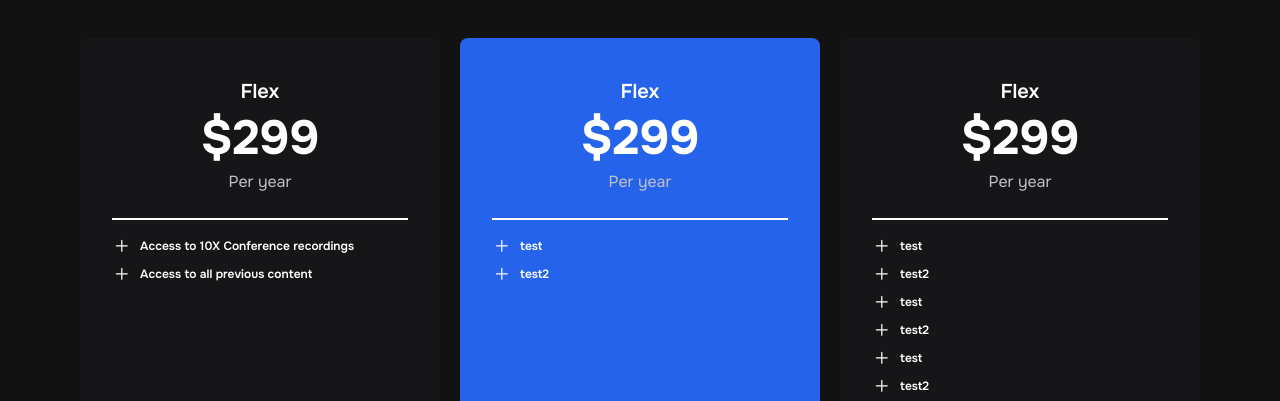
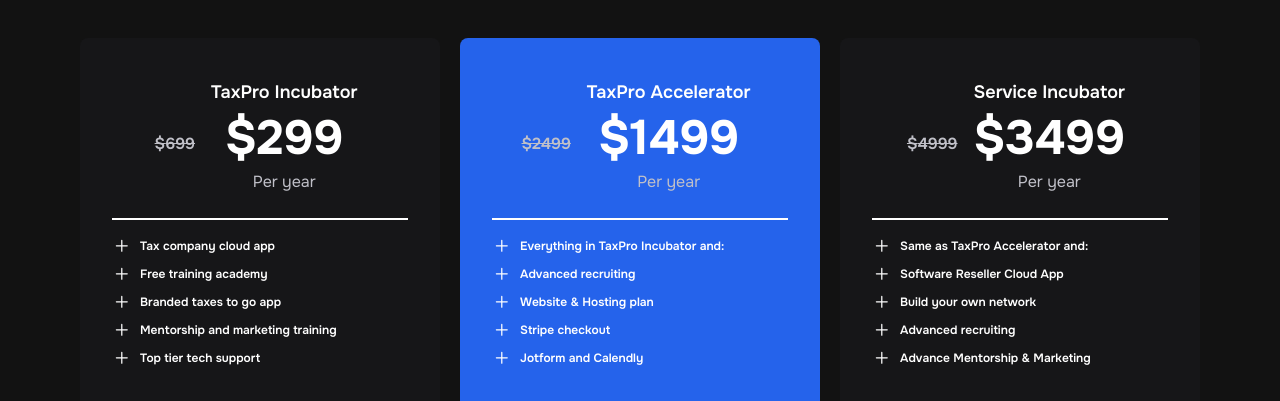
Before and after one commit to natzgg/servizen, a Next.js app: page / in a window 1280 px wide. Shown: the part 2393-2794 px from the top of the page. Built offline with nearby package versions, Linux system fonts and the light colour scheme.

Commit message:
Updated pricing page

```diff
--- a/app/(home)/_components/pricing/pricing-button.tsx
+++ b/app/(home)/_components/pricing/pricing-button.tsx
@@ -1,10 +1,25 @@
 "use client";
 
-const PricingButton = ({ title }: { title: string }) => {
+import { cn } from "@/lib/utils";
+
+const PricingButton = ({
+  title,
+  recommended,
+}: {
+  title: string;
+  recommended: boolean;
+}) => {
   return (
-    <div className="px-4 w-full">
-      <button className="py-2 ring-1 ring-white rounded-lg w-full">
-        <span className="font-semibold">Choose {title} plan</span>
+    <div className="w-full mt-5">
+      <button
+        className={cn(
+          "py-3 rounded-lg w-full",
+          recommended
+            ? "bg-basedarker"
+            : "ring-1 ring-white hover:ring-white/70 duration-300"
+        )}
+      >
+        <span className="font-semibold text-sm">Choose {title} plan</span>
       </button>
     </div>
   );
--- a/app/(home)/_components/pricing/pricing-card.tsx
+++ b/app/(home)/_components/pricing/pricing-card.tsx
@@ -6,9 +6,11 @@
   price,
   features,
   recommended,
+  regular_price,
 }: {
   label: string;
   price: string;
+  regular_price: string;
   features: String[];
   recommended: boolean;
 }) => {
@@ -20,11 +22,17 @@
       )}
     >
       <div className="flex flex-col w-full">
-        <div className="flex flex-col justify-center items-center p-2 border-white border-b-2 space-y-2 pb-6">
-          <h2 className="text-xl font-semibold">{label}</h2>
-          <h1 className="text-5xl font-bold">${price}</h1>
-          <h3 className="text-basetext">Per year</h3>
+        <div className="flex items-center justify-center border-white border-b-2 gap-2">
+          <span className="line-through text-basetext font-semibold">
+            ${regular_price}
+          </span>
+          <div className="flex flex-col justify-center items-center p-2 space-y-2 pb-6">
+            <h2 className="text-lg font-semibold text-center">{label}</h2>
+            <h1 className="text-5xl font-bold">${price}</h1>
+            <h3 className="text-basetext">Per year</h3>
+          </div>
         </div>
+
         <div className="flex flex-col gap-2 py-4">
           {features.map((feature, i) => (
             <div
@@ -37,7 +45,7 @@
           ))}
         </div>
       </div>
-      <PricingButton title={label} />
+      <PricingButton title={label} recommended={recommended} />
     </div>
   );
 };
--- a/app/(home)/_components/pricing/pricing.tsx
+++ b/app/(home)/_components/pricing/pricing.tsx
@@ -9,34 +9,43 @@
       </div>
       <div className="grid grid-cols-1 lg:grid-cols-3 gap-5 w-full min-h-full">
         <PricingCard
-          label="Flex"
+          label="TaxPro Incubator"
           price="299"
+          regular_price="699"
           features={[
-            "Access to 10X Conference recordings",
-            "Access to all previous content",
+            "Tax company cloud app",
+            "Free training academy",
+            "Branded taxes to go app",
+            "Mentorship and marketing training",
+            "Top tier tech support",
           ]}
           recommended={false}
         />
         <PricingCard
+          label="TaxPro Accelerator"
+          price="1499"
+          regular_price="2499"
+          features={[
+            "Everything in TaxPro Incubator and:",
+            "Advanced recruiting",
+            "Website & Hosting plan",
+            "Stripe checkout",
+            "Jotform and Calendly",
+          ]}
           recommended={true}
-          label="Flex"
-          price="299"
-          features={["test", "test2"]}
         />
         <PricingCard
-          label="Flex"
-          price="299"
+          recommended={false}
+          label="Service Incubator"
+          price="3499"
+          regular_price="4999"
           features={[
-            "test",
-            "test2",
-            "test",
-            "test2",
-            "test",
-            "test2",
-            "test",
-            "test2",
+            "Same as TaxPro Accelerator and:",
+            "Software Reseller Cloud App",
+            "Build your own network",
+            "Advanced recruiting",
+            "Advance Mentorship & Marketing",
           ]}
-          recommended={false}
         />
       </div>
     </div>
```
